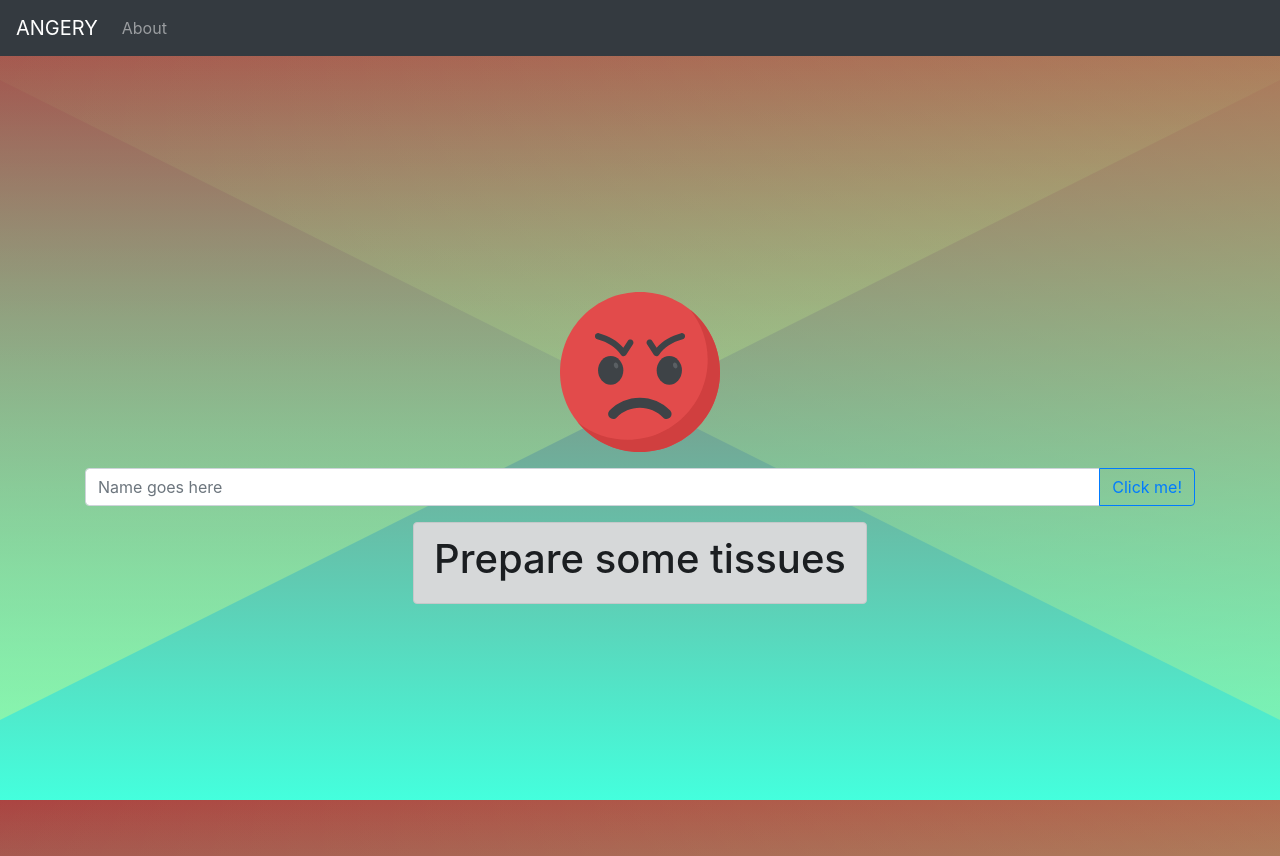
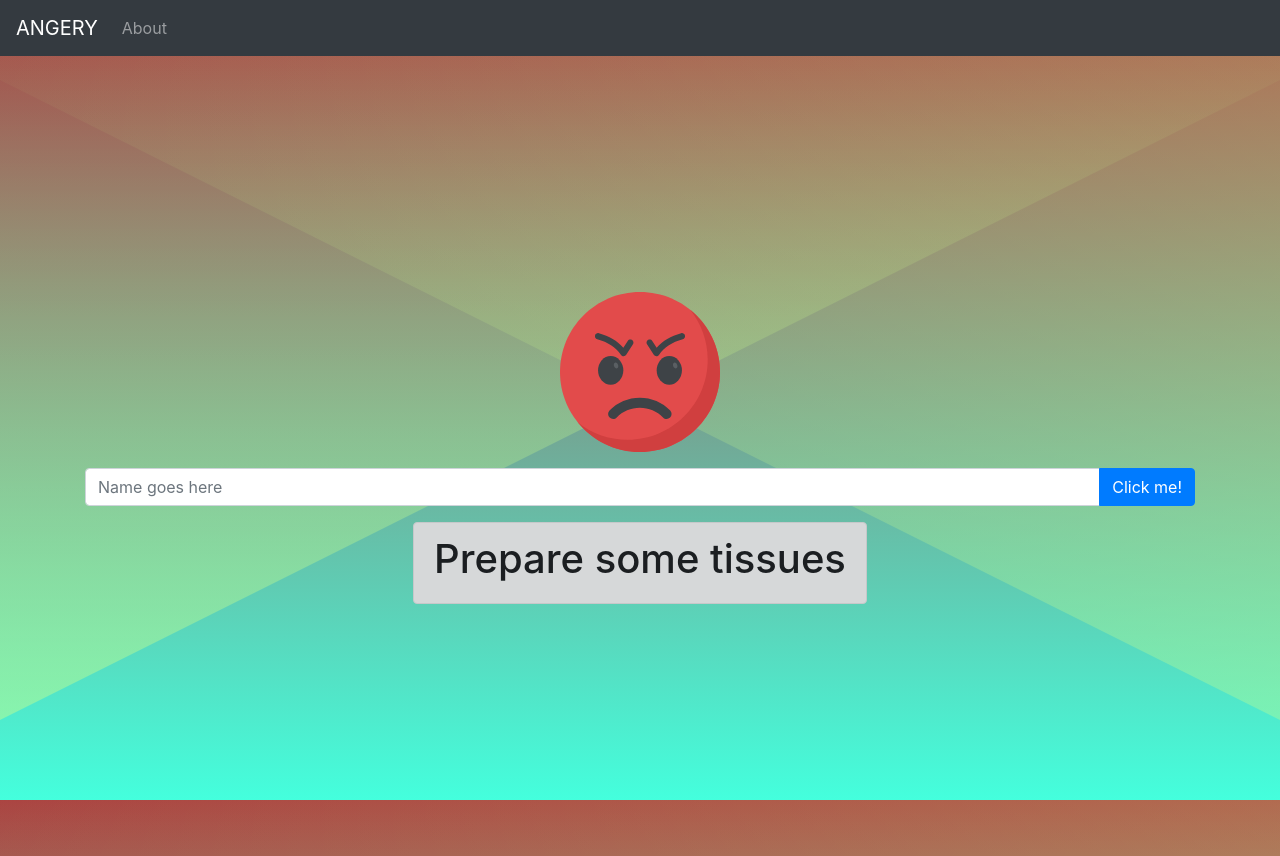
Before and after one commit to teikjun/Hack, a React (Create React App) app: page / in a window 1280 px wide. Built offline with nearby package versions, Linux system fonts and the light colour scheme; what react-animations would draw is missing.

Commit message:
change button color

```diff
--- a/src/Body/Body.js
+++ b/src/Body/Body.js
@@ -37,7 +37,7 @@ class Home extends React.Component {
                         aria-label="A hated name"
                     />
                     <InputGroup.Append>
-                        <Button onClick={this.getInsult} variant="outline-primary">Click me!</Button>
+                        <Button onClick={this.getInsult} variant="primary">Click me!</Button>
                     </InputGroup.Append>
                 </InputGroup>
                 <Alert variant="dark">
```
